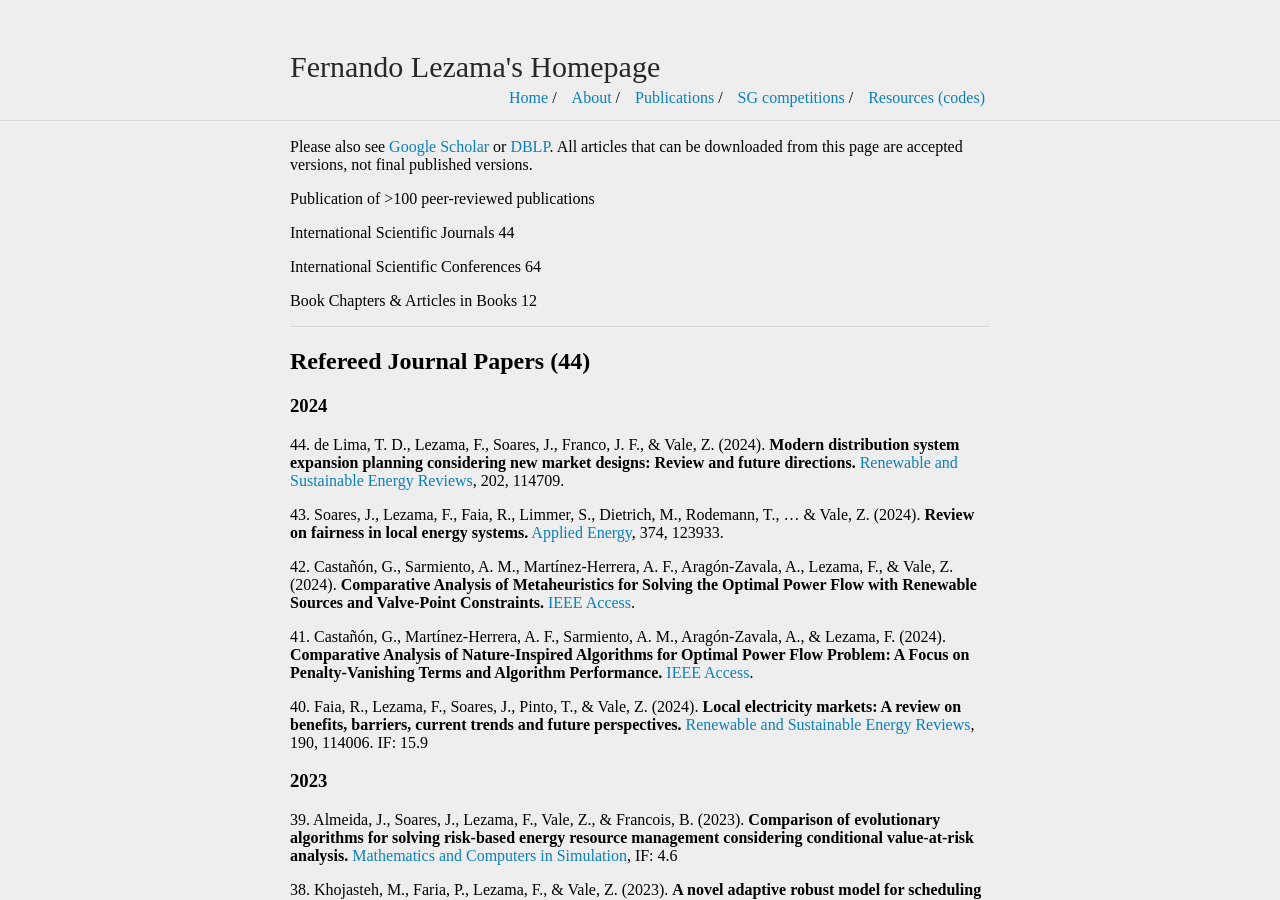
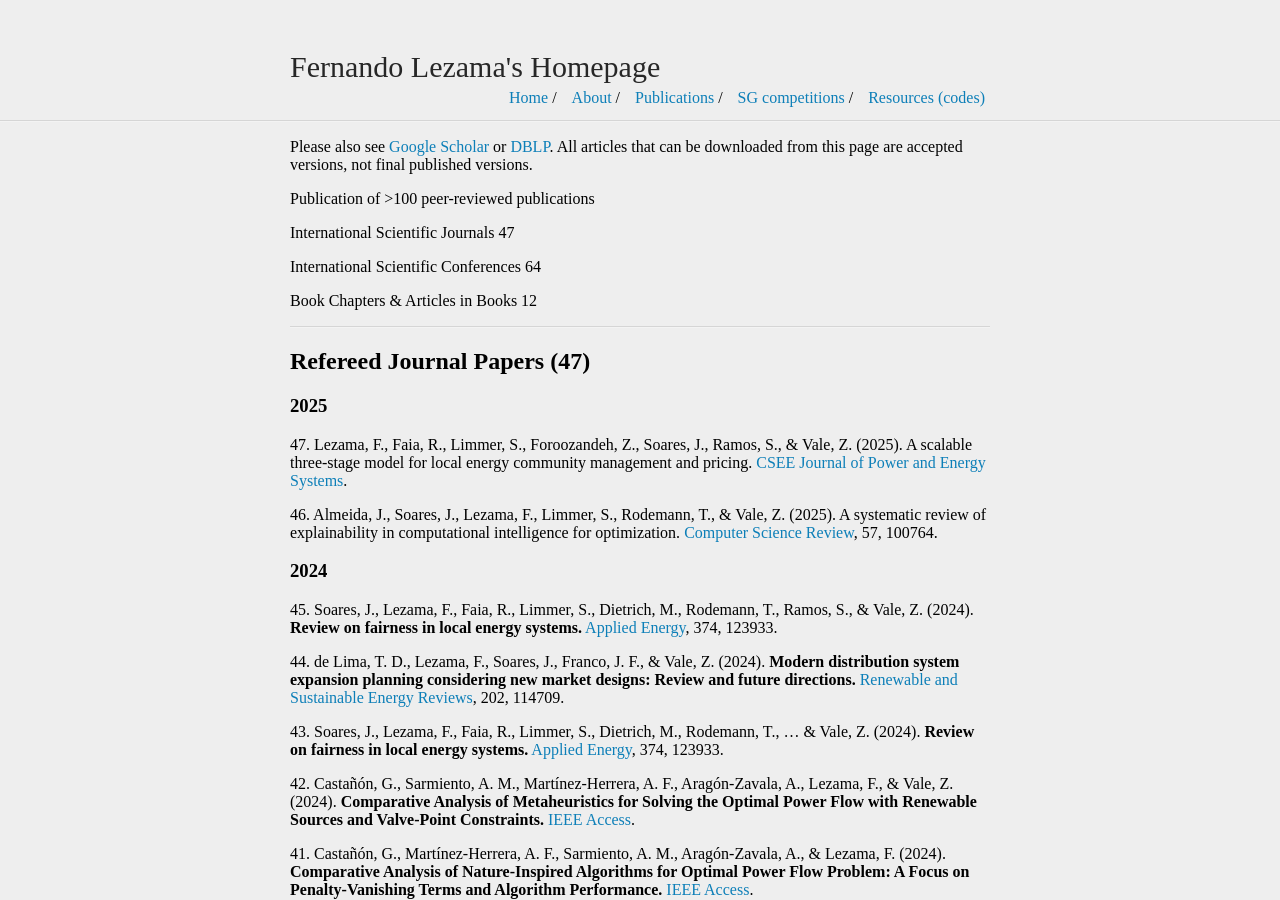
Before and after one commit to fernandolezama/fernandolezama.github.io, a Jekyll site: the page built from publication.md, in a window 1280 px wide and 900 px high. Built offline with Jekyll 4.4.1, drawn with Linux system fonts in a browser that asks for light colours.

Commit message:
Update publication.md

```diff
--- a/publication.md
+++ b/publication.md
@@ -7,7 +7,7 @@ Please also see [Google Scholar](https://scholar.google.com/citations?user=LIpiL
 
 Publication of >100 peer-reviewed publications
 
-International Scientific Journals	44
+International Scientific Journals	47
 
 International Scientific Conferences	64
 
@@ -15,8 +15,15 @@ Book Chapters & Articles in Books	12
 
 ---
 
-## Refereed Journal Papers (44)
+## Refereed Journal Papers (47)
+### 2025
+47\. Lezama, F., Faia, R., Limmer, S., Foroozandeh, Z., Soares, J., Ramos, S., & Vale, Z. (2025). A scalable three-stage model for local energy community management and pricing. [CSEE Journal of Power and Energy Systems](https://ieeexplore.ieee.org/abstract/document/11006436).
+
+46\. Almeida, J., Soares, J., Lezama, F., Limmer, S., Rodemann, T., & Vale, Z. (2025). A systematic review of explainability in computational intelligence for optimization. [Computer Science Review](https://www.sciencedirect.com/science/article/pii/S1574013725000401), 57, 100764.
+
 ### 2024
+45\. Soares, J., Lezama, F., Faia, R., Limmer, S., Dietrich, M., Rodemann, T., Ramos, S., & Vale, Z. (2024). **Review on fairness in local energy systems.** [Applied Energy](https://www.sciencedirect.com/science/article/pii/S0306261924013163), 374, 123933.
+
 44\. de Lima, T. D., Lezama, F., Soares, J., Franco, J. F., & Vale, Z. (2024). **Modern distribution system expansion planning considering new market designs: Review and future directions.** [Renewable and Sustainable Energy Reviews](https://www.sciencedirect.com/science/article/pii/S1364032124004350), 202, 114709.
 
 43\. Soares, J., Lezama, F., Faia, R., Limmer, S., Dietrich, M., Rodemann, T., ... & Vale, Z. (2024). **Review on fairness in local energy systems.** [Applied Energy](https://www.sciencedirect.com/science/article/pii/S0306261924013163), 374, 123933.
```
